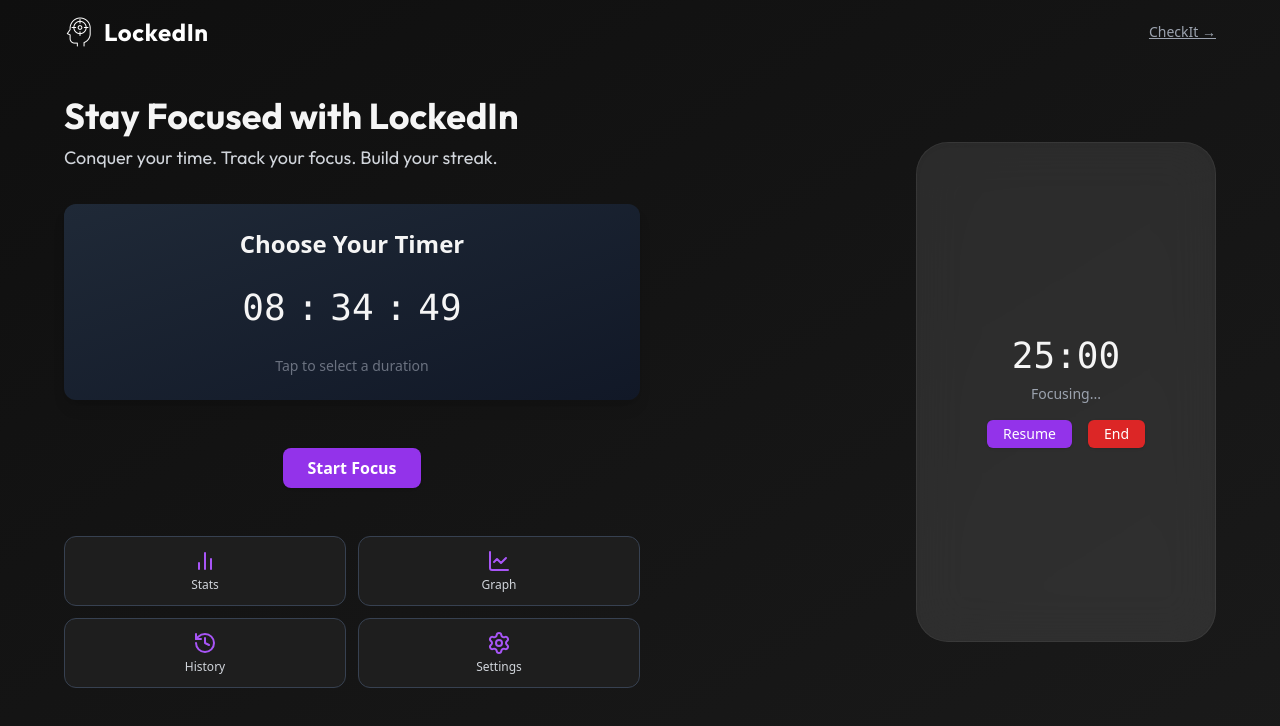
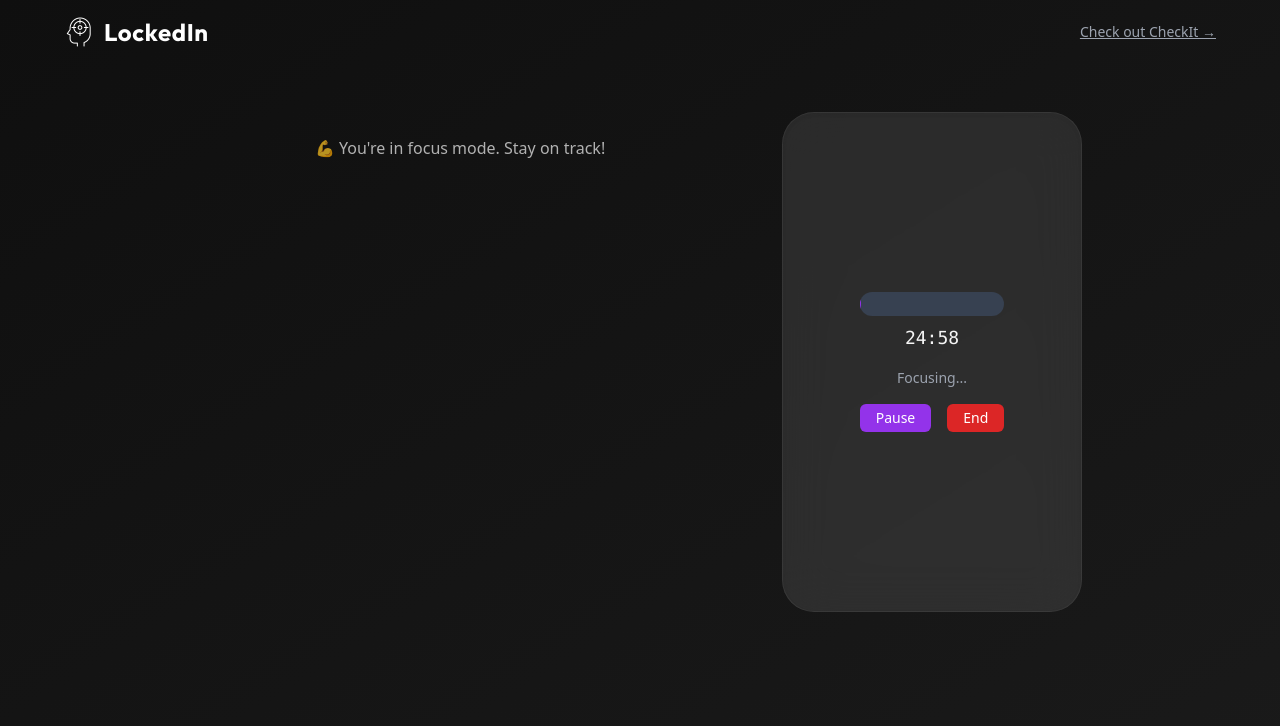
Before and after one commit to prakharp18/LockedIn, a React (Vite) app: page / in a window 1280 px wide. Both pictures are taken after a click on the button "Start Focus". Shown: the top 726 px of the page. Built offline with nearby package versions, Linux system fonts and the light colour scheme.

Commit message:
fixed ui bugs and implemented history sessions

```diff
--- a/src/App.jsx
+++ b/src/App.jsx
@@ -1,28 +1,84 @@
-//import { Phone } from "lucide-react";
+import { useState } from "react";
 import Header from "./components/Header";
 import LandingContent from "./components/LandingContent";
 import PhonePreview from "./components/PhonePreview";
-import { useState } from "react";
+import HistoryScreen from "./components/HistoryScreen";
 
 function App() {
   const [activeScreen, setActiveScreen] = useState("home");
   const [focusTime, setFocusTime] = useState(25 * 60);
+  const [secondsLeft, setSecondsLeft] = useState(focusTime);
+  const [isRunning, setIsRunning] = useState(false);
+  const [sessionSaved, setSessionSaved] = useState(false);
+  const [sessionFinished, setSessionFinished] = useState(false);
+
+  const handleSetFocusTime = (time) => {
+    setFocusTime(time);
+    if (!isRunning) {
+      setSecondsLeft(time);
+    }
+  };
+
+  const startFocus = () => {
+    setIsRunning(false);
+    setSecondsLeft(focusTime);
+    setSessionSaved(false);
+    setSessionFinished(false);
+
+    setTimeout(() => {
+      setIsRunning(true);
+      setActiveScreen("focus");
+    }, 10);
+  };
 
   return (
     <div className="min-h-screen bg-gradient-to-br from-[#f5f5f5] to-white dark:from-[#0f0f0f] dark:to-[#1a1a1a] text-[#1a1a1a] dark:text-[#f5f5f5] transition-colors duration-300">
       <Header />
-      <main className="flex flex-1 flex-col lg:flex-row items-center justify-between px-6 lg:px-16 py-8 gap-10 overflow-hidden">
+
+      <main className="flex flex-col lg:flex-row items-start justify-center px-6 lg:px-24 py-12 gap-10 max-w-[1440px] mx-auto">
+        <div className="w-full lg:w-1/2">
+          {activeScreen === "home" && (
             <LandingContent
               setActiveScreen={setActiveScreen}
-          setFocusTime={setFocusTime}
+              setFocusTime={handleSetFocusTime}
+              setSecondsLeft={setSecondsLeft}
+              startFocus={startFocus}
             />
+          )}
+
+          {activeScreen === "focus" && (
+            <div className="mt-6 text-center text-base opacity-70">
+              <p>💪 You're in focus mode. Stay on track!</p>
+            </div>
+          )}
+
+          {activeScreen === "history" && (
+            <div className="w-full flex justify-center">
+              <HistoryScreen setActiveScreen={setActiveScreen} />
+            </div>
+          )}
+        </div>
+
+        <div className="w-full max-w-xs flex justify-center">
+          {(activeScreen === "home" || activeScreen === "focus") && (
             <PhonePreview
               activeScreen={activeScreen}
               setActiveScreen={setActiveScreen}
-          focusTime={focusTime} // ✅ This was missing
+              focusTime={focusTime}
+              secondsLeft={secondsLeft}
+              setSecondsLeft={setSecondsLeft}
+              isRunning={isRunning}
+              setIsRunning={setIsRunning}
+              sessionSaved={sessionSaved}
+              setSessionSaved={setSessionSaved}
+              sessionFinished={sessionFinished}
+              setSessionFinished={setSessionFinished}
             />
+          )}
+        </div>
       </main>
     </div>
   );
 }
+
 export default App;
--- a/src/components/FeatureIcons.jsx
+++ b/src/components/FeatureIcons.jsx
@@ -1,11 +1,12 @@
 import { BarChart2, History, LineChart, Settings } from "lucide-react";
 import { motion } from "framer-motion";
-function FeatureIcons() {
+
+function FeatureIcons({ setActiveScreen }) {
   const features = [
-    { icon: <BarChart2 />, label: "Stats" },
-    { icon: <LineChart />, label: "Graph" },
-    { icon: <History />, label: "History" },
-    { icon: <Settings />, label: "Settings" },
+    { icon: <BarChart2 />, label: "Stats", screen: "stats" },
+    { icon: <LineChart />, label: "Graph", screen: "graph" },
+    { icon: <History />, label: "History", screen: "history" },
+    { icon: <Settings />, label: "Settings", screen: "settings" },
   ];
 
   return (
@@ -17,7 +18,8 @@ function FeatureIcons() {
           animate={{ opacity: 1, y: 0 }}
           transition={{ delay: idx * 0.001 }}
           whileHover={{ scale: 1.04 }}
-          className="flex flex-col items-center justify-center p-3 rounded-xl bg-white dark:bg-[#1e1e1e] shadow-sm dark:shadow-none border border-gray-200 dark:border-gray-700 transition-all"
+          onClick={() => setActiveScreen(f.screen)}
+          className="cursor-pointer flex flex-col items-center justify-center p-3 rounded-xl bg-white dark:bg-[#1e1e1e] shadow-sm dark:shadow-none border border-gray-200 dark:border-gray-700 transition-all"
         >
           <div className="w-6 h-6 text-purple-500 mb-1">{f.icon}</div>
           <span className="text-xs text-gray-700 dark:text-gray-300 font-medium">
--- a/src/components/Header.jsx
+++ b/src/components/Header.jsx
@@ -24,7 +24,7 @@ function Header() {
         rel="noopener noreferrer"
         className="text-sm underline text-gray-400 hover:text-white transition"
       >
-        CheckIt →
+        Check out CheckIt →
       </a>
     </header>
   );
--- /dev/null
+++ b/src/components/HistoryScreen.jsx
@@ -0,0 +1,83 @@
+import { useEffect, useState } from "react";
+
+function HistoryScreen({ setActiveScreen }) {
+  const [history, setHistory] = useState([]);
+
+  useEffect(() => {
+    const stored = JSON.parse(localStorage.getItem("lockedin_sessions")) || [];
+    setHistory(stored);
+  }, []);
+
+  const clearHistory = () => {
+    localStorage.removeItem("lockedin_sessions");
+    setHistory([]);
+  };
+
+  return (
+    <div className="w-full flex justify-center px-4">
+      <div className="w-full max-w-2xl py-10">
+        <div className="flex justify-between items-center mb-6">
+          <button
+            onClick={() => setActiveScreen("home")}
+            className="text-purple-400 hover:text-purple-300 transition text-sm"
+          >
+            ← Back
+          </button>
+          {history.length > 0 && (
+            <button
+              onClick={clearHistory}
+              className="text-red-400 hover:text-red-300 transition text-sm flex items-center gap-1"
+            >
+              🧹 Clear History
+            </button>
+          )}
+        </div>
+
+        <h2 className="text-3xl font-bold mb-6 text-center text-white font-heading ">
+          Focus History
+        </h2>
+
+        {history.length === 0 ? (
+          <p className="text-center text-gray-500 text-sm">
+            No history available.
+          </p>
+        ) : (
+          <div className="flex flex-col gap-4">
+            {history
+              .slice()
+              .reverse()
+              .map((entry, index) => (
+                <div
+                  key={index}
+                  className="bg-[#1f1f1f] border border-gray-700 rounded-xl p-4 shadow-inner"
+                >
+                  <div className="text-sm text-gray-400 mb-1 font-mono">
+                    {new Date(entry.completedAt).toLocaleString("en-IN", {
+                      dateStyle: "medium",
+                      timeStyle: "short",
+                    })}
+                  </div>
+                  <div className="text-base font-semibold text-white">
+                    Duration: {Math.floor(entry.duration / 60)} min
+                  </div>
+                  <div
+                    className={`text-sm mt-1 font-mono ${
+                      entry.status === "completed"
+                        ? "text-green-400"
+                        : "text-red-400"
+                    }`}
+                  >
+                    {entry.status === "completed"
+                      ? "✅ Completed"
+                      : "❌ Ended Early"}
+                  </div>
+                </div>
+              ))}
+          </div>
+        )}
+      </div>
+    </div>
+  );
+}
+
+export default HistoryScreen;
--- a/src/components/LandingContent.jsx
+++ b/src/components/LandingContent.jsx
@@ -3,7 +3,12 @@ import FeatureIcons from "./FeatureIcons";
 import { motion } from "framer-motion";
 import { useState } from "react";
 
-function LandingContent({ setActiveScreen, setFocusTime }) {
+function LandingContent({
+  setActiveScreen,
+  setFocusTime,
+  setSecondsLeft,
+  startFocus,
+}) {
   const [showPicker, setShowPicker] = useState(false);
   const [selectedTime, setSelectedTime] = useState({
     hours: "00",
@@ -24,8 +29,30 @@ function LandingContent({ setActiveScreen, setFocusTime }) {
     }));
   };
 
+  const handleStart = () => {
+    const paddedTime = {
+      hours: selectedTime.hours.padStart(2, "0"),
+      minutes: selectedTime.minutes.padStart(2, "0"),
+      seconds: selectedTime.seconds.padStart(2, "0"),
+    };
+
+    const totalSeconds =
+      parseInt(paddedTime.hours) * 3600 +
+      parseInt(paddedTime.minutes) * 60 +
+      parseInt(paddedTime.seconds);
+
+    if (totalSeconds < 60) {
+      alert("Please enter at least 1 minute.");
+      return;
+    }
+
+    setFocusTime(totalSeconds);
+    setSecondsLeft(totalSeconds);
+    startFocus();
+  };
+
   return (
-    <section className="flex flex-col gap-8 lg:w-1/2">
+    <section className="flex flex-col gap-8">
       <div>
         <motion.h2
           initial={{ opacity: 0, y: -10 }}
@@ -56,7 +83,7 @@ function LandingContent({ setActiveScreen, setFocusTime }) {
             return (
               <div
                 key={field}
-                className="flex flex-col items-center text-center w-24"
+                className="flex flex-column items-center text-center w-24"
               >
                 <label className="text-sm mb-1 text-gray-400">{label}</label>
                 <input
@@ -74,32 +101,13 @@ function LandingContent({ setActiveScreen, setFocusTime }) {
       )}
 
       <button
-        onClick={() => {
-          const paddedTime = {
-            hours: selectedTime.hours.padStart(2, "0"),
-            minutes: selectedTime.minutes.padStart(2, "0"),
-            seconds: selectedTime.seconds.padStart(2, "0"),
-          };
-
-          const totalSeconds =
-            parseInt(paddedTime.hours) * 3600 +
-            parseInt(paddedTime.minutes) * 60 +
-            parseInt(paddedTime.seconds);
-
-          if (totalSeconds < 60) {
-            alert("Please enter at least 1 minute.");
-            return;
-          }
-
-          setFocusTime(totalSeconds);
-          setActiveScreen("focus");
-        }}
+        onClick={handleStart}
         className="mx-auto px-6 py-2 rounded-lg bg-purple-600 hover:bg-purple-700 text-white font-semibold shadow transition mt-4"
       >
         Start Focus
       </button>
 
-      <FeatureIcons />
+      <FeatureIcons setActiveScreen={setActiveScreen} />
     </section>
   );
 }
--- a/src/components/PhonePreview.jsx
+++ b/src/components/PhonePreview.jsx
@@ -1,76 +1,183 @@
-import { useEffect, useState } from "react";
+import { useEffect, useRef } from "react";
 
-function PhonePreview({ activeScreen, setActiveScreen, focusTime }) {
-  const [secondsLeft, setSecondsLeft] = useState(focusTime);
+function PhonePreview({
+  focusTime,
+  secondsLeft,
+  setSecondsLeft,
+  isRunning,
+  setIsRunning,
+  sessionSaved,
+  setSessionSaved,
+  sessionFinished,
+  setSessionFinished,
+  setActiveScreen,
+  activeScreen,
+}) {
+  const audio = new Audio("/notify.mp3");
+  const intervalRef = useRef(null);
+  const hasSavedRef = useRef(false);
 
-  useEffect(() => {
-    setSecondsLeft(focusTime);
-  }, [focusTime, activeScreen]);
-  const [isRunning, setIsRunning] = useState(false);
-  const FOCUS_DURATION = focusTime || 25 * 60;
+  const saveSession = (status = "completed") => {
+    if (hasSavedRef.current) return;
 
-  const formatTime = (totalSeconds) => {
-    const hours = Math.floor(totalSeconds / 3600);
-    const mins = Math.floor((totalSeconds % 3600) / 60);
-    const secs = totalSeconds % 60;
+    const sessions = JSON.parse(
+      localStorage.getItem("lockedin_sessions") || "[]"
+    );
+    sessions.push({
+      type: "focus",
+      duration: focusTime,
+      completedAt: new Date().toISOString(),
+      status,
+    });
+    localStorage.setItem("lockedin_sessions", JSON.stringify(sessions));
 
-    const h = hours > 0 ? String(hours).padStart(2, "0") + ":" : "";
-    const m = String(mins).padStart(2, "0");
-    const s = String(secs).padStart(2, "0");
-
-    return `${h}${m}:${s}`;
+    hasSavedRef.current = true;
+    setSessionSaved(true);
   };
 
+  // 🔁 Timer logic
   useEffect(() => {
-    if (activeScreen !== "focus") return;
+    if (activeScreen !== "focus" || !isRunning || intervalRef.current) return;
 
-    let interval = null;
-
-    if (isRunning) {
-      interval = setInterval(() => {
+    intervalRef.current = setInterval(() => {
       setSecondsLeft((prev) => {
         if (prev <= 1) {
-            clearInterval(interval);
+          clearInterval(intervalRef.current);
+          intervalRef.current = null;
+          setIsRunning(false);
+
+          if (!hasSavedRef.current) {
+            saveSession("completed");
+            setSessionFinished(true);
+            audio.play().catch(() => {});
+            if (navigator.vibrate) navigator.vibrate([200, 100, 200]);
+          }
+
           return 0;
         }
         return prev - 1;
       });
     }, 1000);
+
+    return () => {
+      clearInterval(intervalRef.current);
+      intervalRef.current = null;
+    };
+  }, [isRunning, activeScreen]);
+
+  useEffect(() => {
+    if (activeScreen === "focus") {
+      hasSavedRef.current = false;
+      setSessionSaved(false);
+      setSessionFinished(false);
+      setSecondsLeft(focusTime);
+    }
+  }, [activeScreen, focusTime]);
+
+  useEffect(() => {
+    const handleBeforeUnload = () => {
+      if (
+        activeScreen === "focus" &&
+        secondsLeft < focusTime &&
+        secondsLeft > 0 &&
+        !hasSavedRef.current
+      ) {
+        saveSession("ended");
+      }
+    };
+
+    window.addEventListener("beforeunload", handleBeforeUnload);
+    return () => window.removeEventListener("beforeunload", handleBeforeUnload);
+  }, [secondsLeft, activeScreen]);
+
+  const handleEnd = () => {
+    if (!hasSavedRef.current && secondsLeft < focusTime && secondsLeft > 0) {
+      saveSession("ended");
     }
 
-    return () => clearInterval(interval);
-  }, [isRunning, activeScreen]);
+    clearInterval(intervalRef.current);
+    intervalRef.current = null;
+
+    setIsRunning(false);
+    setSessionFinished(false);
+    setSessionSaved(false);
+    hasSavedRef.current = false;
+
+    setTimeout(() => {
+      setSecondsLeft(focusTime);
+      setActiveScreen("home");
+    }, 10);
+  };
+
+  const formatTime = (secs) => {
+    const min = String(Math.floor(secs / 60)).padStart(2, "0");
+    const sec = String(secs % 60).padStart(2, "0");
+    return `${min}:${sec}`;
+  };
+
+  const progress = Math.min(100, 100 - (secondsLeft / focusTime) * 100);
 
   return (
     <div className="w-[300px] h-[500px] bg-white/30 dark:bg-white/10 backdrop-blur-xl rounded-[2rem] border border-white/20 dark:border-white/5 shadow-inner p-6 flex flex-col justify-center items-center transition-all">
-      {activeScreen === "focus" ? (
       <div className="text-center">
-          <p className="text-4xl font-mono mb-2">{formatTime(secondsLeft)}</p>
-          <p className="text-sm text-gray-400 mb-4">Focusing...</p>
+        <div className="w-full max-w-[220px] mb-4">
+          <div className="w-full h-6 bg-gray-300 dark:bg-gray-700 rounded-full overflow-hidden">
+            <div
+              className="h-full bg-purple-600 transition-all duration-500"
+              style={{ width: `${progress}%` }}
+            />
+          </div>
+          <div className="text-lg mt-2 font-mono">
+            {formatTime(secondsLeft)}
+          </div>
+        </div>
+
+        <p className="text-sm text-gray-400 mb-4">
+          {sessionFinished ? "Session Completed 🎉" : "Focusing..."}
+        </p>
+
+        {sessionFinished && (
+          <button
+            onClick={() => {
+              setSessionFinished(false);
+              setSessionSaved(false);
+              setSecondsLeft(focusTime);
+              setActiveScreen("home");
+            }}
+            className="mt-2 px-4 py-1 rounded-md bg-green-600 hover:bg-green-700 text-white text-sm transition"
+          >
+            Go Back
+          </button>
+        )}
+
+        {!sessionFinished && (
           <div className="flex gap-4 justify-center">
             <button
-              onClick={() => setIsRunning((prev) => !prev)}
-              className="px-4 py-1 rounded-md bg-purple-600 hover:bg-purple-700 text-white text-sm shadow transition"
+              onClick={() => {
+                if (secondsLeft === 0 || secondsLeft === focusTime) {
+                  setSecondsLeft(focusTime);
+                  setIsRunning(true);
+                } else {
+                  setIsRunning((prev) => !prev);
+                }
+              }}
+              className="px-4 py-1 rounded-md bg-purple-600 hover:bg-purple-700 text-white text-sm"
             >
-              {isRunning ? "Pause" : "Resume"}
+              {secondsLeft === focusTime || secondsLeft === 0
+                ? "Start"
+                : isRunning
+                ? "Pause"
+                : "Resume"}
             </button>
             <button
-              onClick={() => {
-                setIsRunning(false);
-                setSecondsLeft(FOCUS_DURATION);
-                setActiveScreen("home");
-              }}
-              className="px-4 py-1 rounded-md bg-red-600 hover:bg-red-700 text-white text-sm shadow transition"
+              onClick={handleEnd}
+              className="px-4 py-1 rounded-md bg-red-600 hover:bg-red-700 text-white text-sm"
             >
               End
             </button>
           </div>
+        )}
       </div>
-      ) : (
-        <p className="text-center text-gray-300">
-          Timer Preview <br />
-        </p>
-      )}
     </div>
   );
 }
```
Lines whose indentation alone changed are shown as unchanged.
